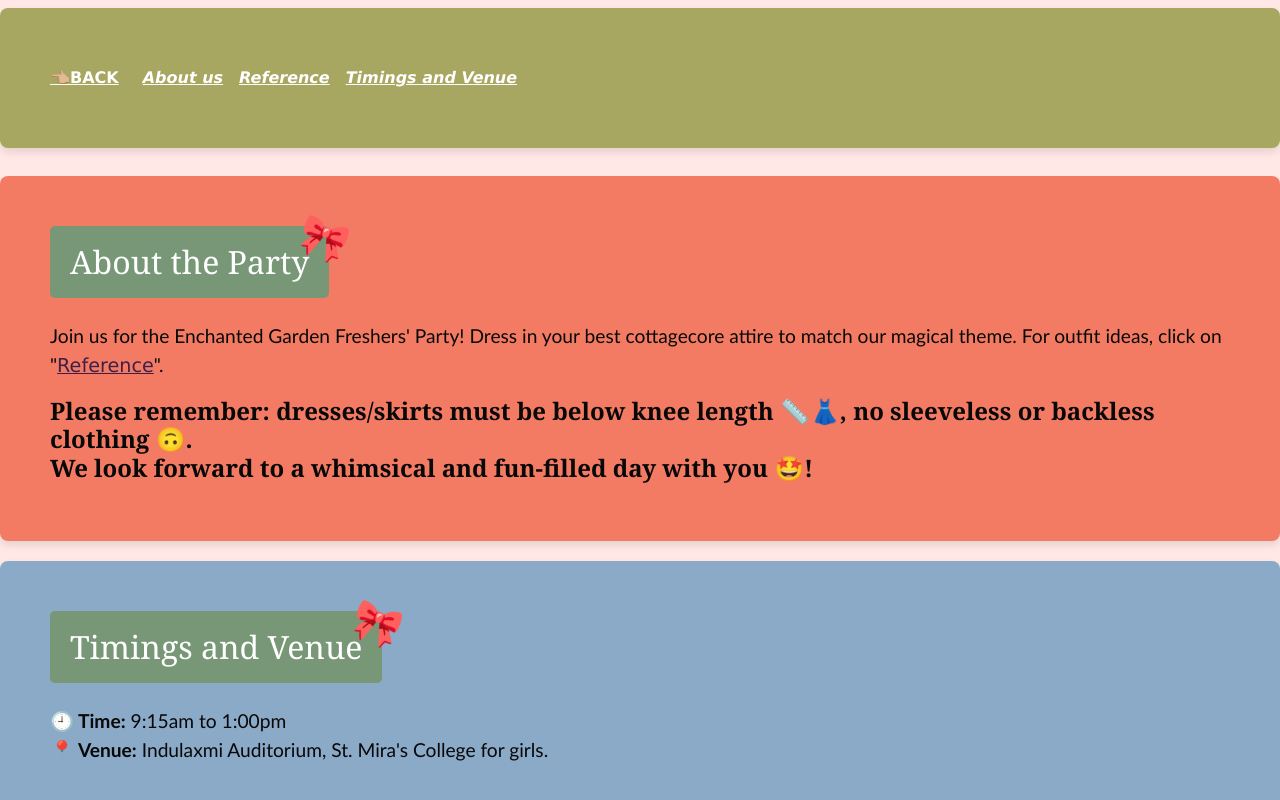
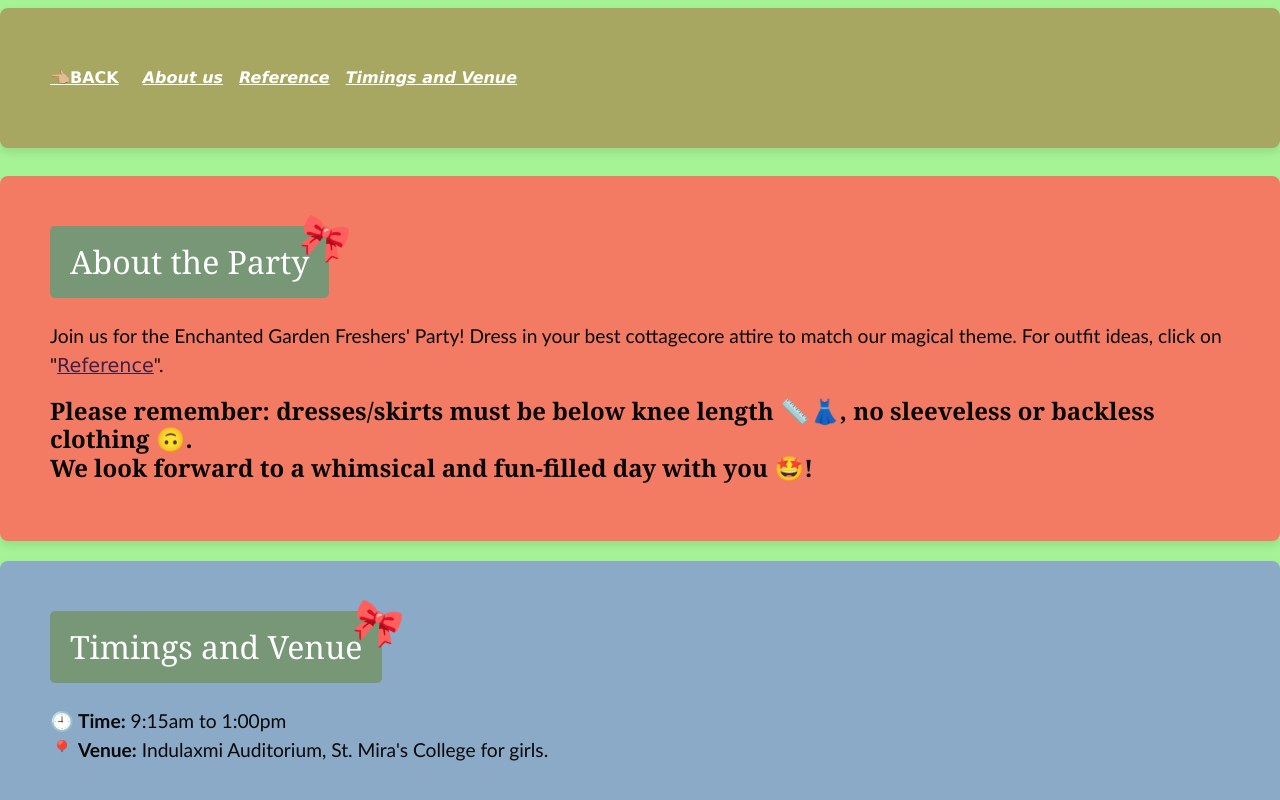
Before and after one commit to Revathii-Nair/Freshers-2024-Invitation, a plain HTML site: page about.html in a window 1280 px wide. Shown: the top 800 px of the page. Drawn offline with nearby package versions, Linux system fonts and the light colour scheme; a script that the page names is missing; a web font is replaced by a local one.

Commit message:
Update background colors in about.html

```diff
--- a/about.html
+++ b/about.html
@@ -9,10 +9,10 @@
     <style>
       body {
         font-family: Georgia, "Times New Roman", Times, serif;
-        background-color: #ffe8e5;
+        background-color: #a5f395;
       }
       .navbar {
-        background-color: #ffe8e5;
+        background-color: #a5f395;
       }
       .navbar-brand,
       .navbar-nav .nav-link {
```
